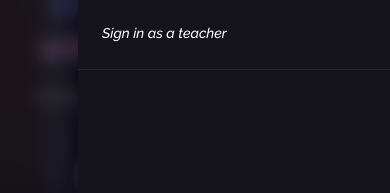
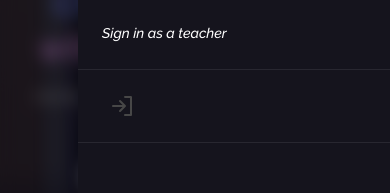
Before and after one commit to HackYourFutureProjects/StudyBridge, a React (Vite) app in the folder client/: page / in a window 390 px wide. Both pictures are taken after a click on the button "Open menu". Shown: the part 327-520 px from the top of the page. Built offline with nearby package versions, Linux system fonts and the light colour scheme.

Commit message:
fix: mobile menu navigation

```diff
--- a/client/src/components/profileIndicator/ProfileIndicator.tsx
+++ b/client/src/components/profileIndicator/ProfileIndicator.tsx
@@ -11,7 +11,7 @@ export const ProfileIndicator = () => {
 
   return (
     <>
-      <div className="flex flex-row items-center gap-2 md:gap-3">
+      <div className="hidden md:flex flex-row items-center gap-2 md:gap-3">
         <Button
           as={NavLink}
           to="/app"
--- a/client/src/components/ui/mobileMenu/MobileMenu.tsx
+++ b/client/src/components/ui/mobileMenu/MobileMenu.tsx
@@ -8,6 +8,8 @@ import {
   authRoutesVariables,
   publicRoutesVariables,
 } from "../../../router/routesVariables/pathVariables.ts";
+import LogoutIcon from "../../icons/LogoutIcon.tsx";
+import { useModalStore } from "../../../store/modals.store.ts";
 interface MobileMenuProps {
   isOpen: boolean;
   onClose: () => void;
@@ -22,7 +24,7 @@ const MobileMenuItem: React.FC<MobileMenuItemProps> = ({
   children,
   onClick,
 }) => (
-  <button
+  <div
     onClick={onClick}
     className="
       w-full text-left px-6 py-4
@@ -33,10 +35,12 @@ const MobileMenuItem: React.FC<MobileMenuItemProps> = ({
     "
   >
     {children}
-  </button>
+  </div>
 );
 
 export const MobileMenu: React.FC<MobileMenuProps> = ({ isOpen, onClose }) => {
+  const { open } = useModalStore();
+
   return (
     <Dialog.Root open={isOpen} onOpenChange={(open) => !open && onClose()}>
       <Dialog.Portal>
@@ -108,6 +112,22 @@ export const MobileMenu: React.FC<MobileMenuProps> = ({ isOpen, onClose }) => {
                 Sign in as a teacher
               </Button>
             </MobileMenuItem>
+            <MobileMenuItem>
+              <Button
+                variant="link"
+                onClick={() => open("logout")}
+                className="flex items-center gap-2 md:gap-5 text-[#474747]
+              hover:text-[#8A8A8A] transition-colors cursor-pointer"
+              >
+                <LogoutIcon className="w-5 h-5" />
+                <span
+                  className="hidden md:block font-semibold text-[16px]
+                leading-[100%]"
+                >
+                  Logout
+                </span>
+              </Button>
+            </MobileMenuItem>
           </nav>
         </Dialog.Content>
       </Dialog.Portal>
```
